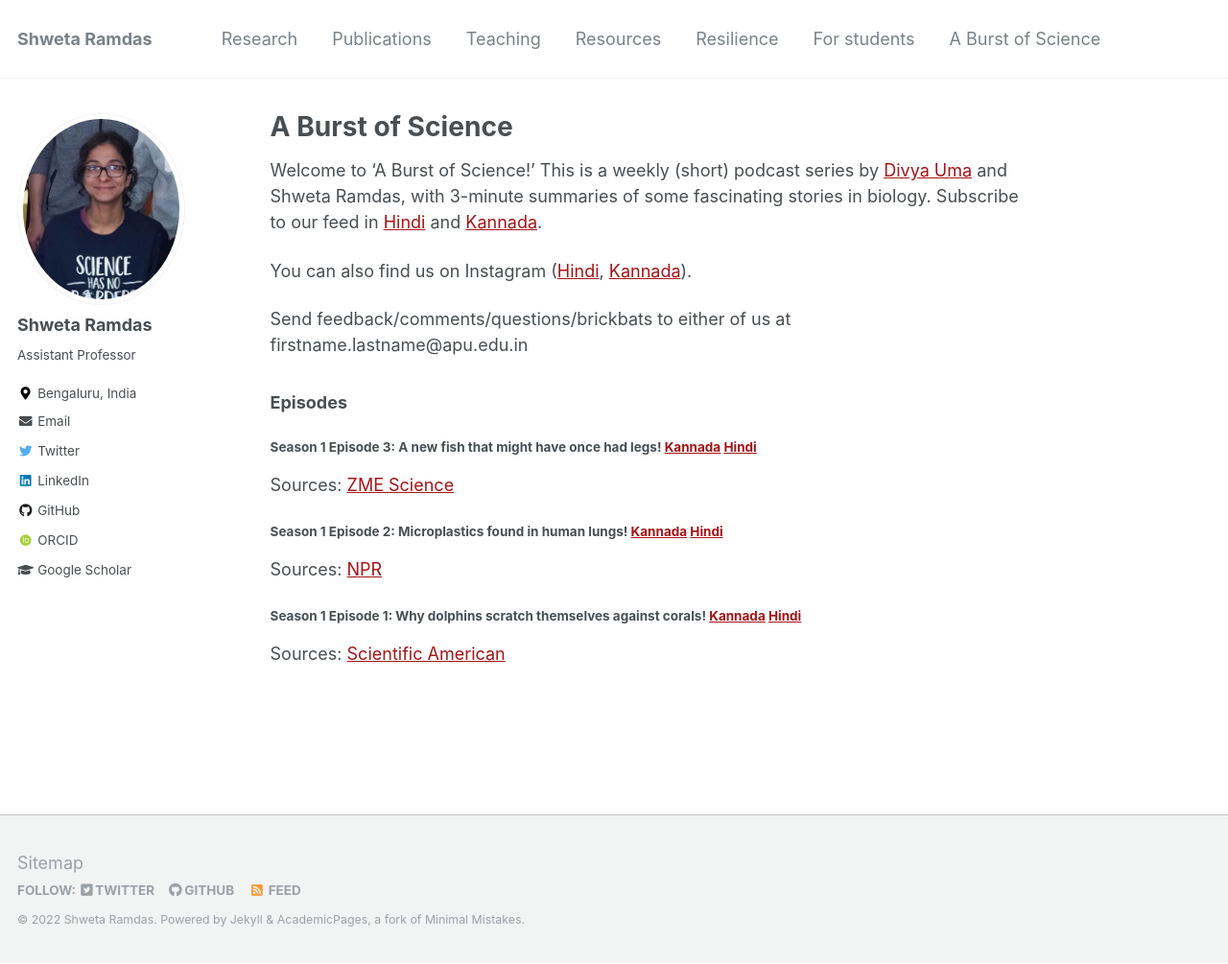
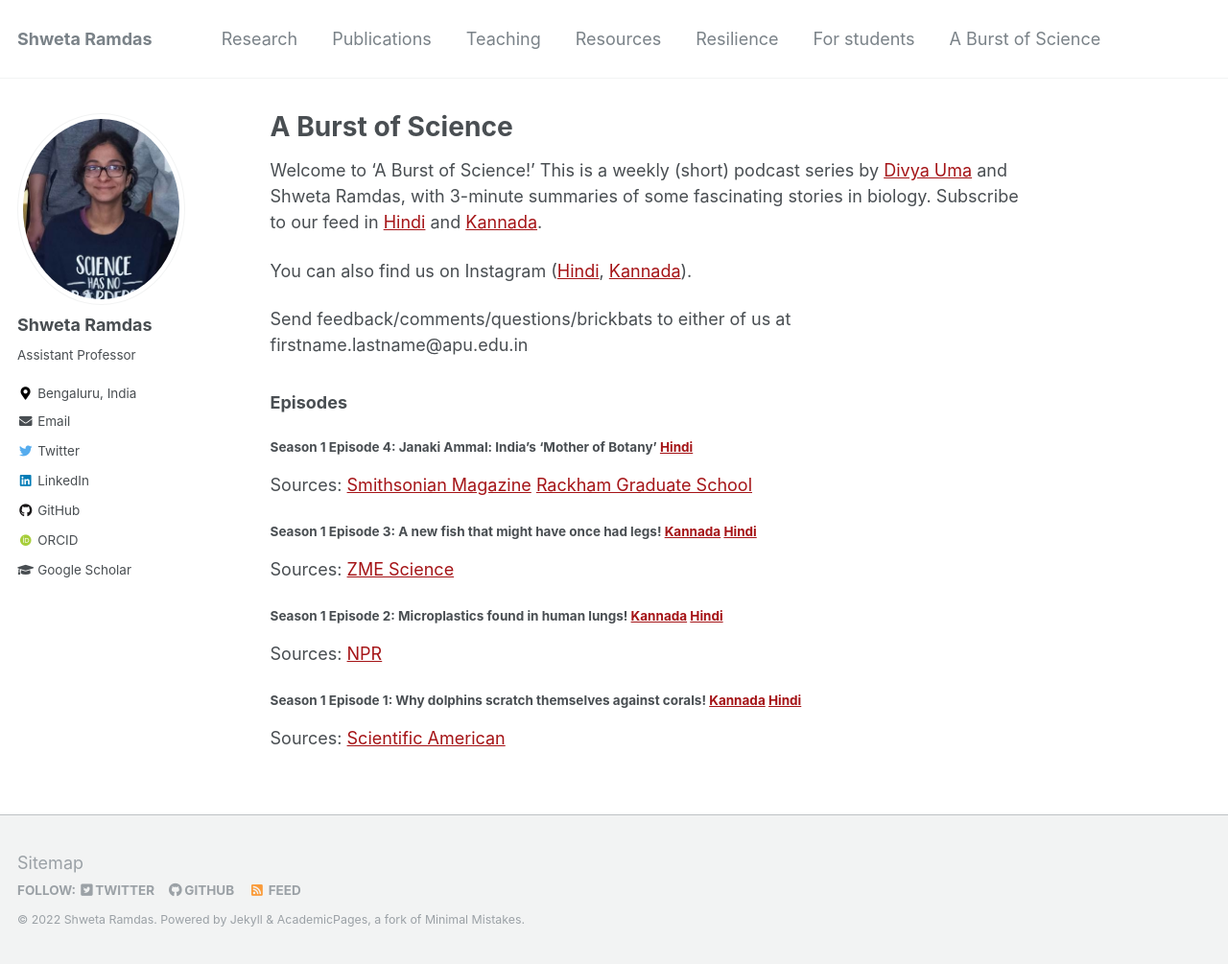
Before and after one commit to shwetaramdas/shwetaramdas.github.io, a Jekyll site: the page built from burstofscience.md, in a window 1280 px wide and 1005 px high. Shown: the whole window at 96% size. Built offline with Jekyll 4.4.1, drawn with Linux system fonts in a browser that asks for light colours; some web fonts are replaced.

Commit message:
Update burstofscience.md

```diff
--- a/burstofscience.md
+++ b/burstofscience.md
@@ -13,6 +13,10 @@ You can also find us on Instagram ([Hindi](www.instagram.com/ekchutkivigyan), [K
 Send feedback/comments/questions/brickbats to either of us at firstname.lastname@apu.edu.in
 
 ### Episodes
+#### Season 1 Episode 4: Janaki Ammal: India's 'Mother of Botany' [Hindi](https://anchor.fm/shweta-ramdas/episodes/4-e1mklas)
+Sources: [Smithsonian Magazine](https://www.smithsonianmag.com/science-nature/pioneering-female-botanist-who-sweetened-nation-and-saved-valley-180972765/)
+[Rackham Graduate School](https://rackham.umich.edu/project/janaki-ammal-edvaleth-kakkat/)
+
 #### Season 1 Episode 3: A new fish that might have once had legs! [Kannada](https://anchor.fm/apu-biology/episodes/Episode-3--Fish-that-went-from-sea-to-land-and-back-to-sea-e1lssb5)  [Hindi](https://anchor.fm/shweta-ramdas/episodes/3-e1ltcrj)
 
 Sources: [ZME Science](https://www.zmescience.com/science/fossil-friday-this-ancient-fish-moved-to-land-didnt-like-it-and-moved-back-into-the-sea)
```
